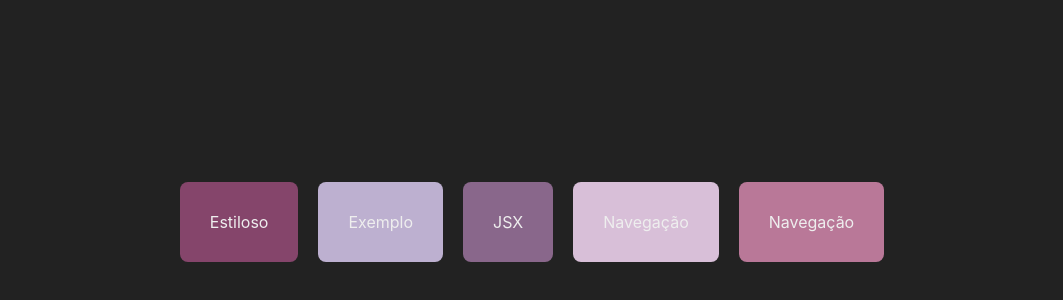
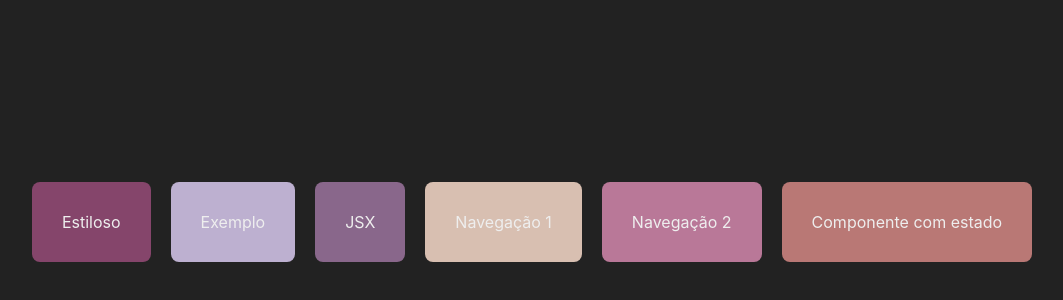
Before and after one commit to rafasarzi/nextjs, a Next.js app: page / in a window 1280 px wide. Shown: the part 178-478 px from the top of the page, without its empty margins (108-1171 px from the left). Built offline with nearby package versions, Linux system fonts and the light colour scheme.

Commit message:
feature(): add Navegador/estado

```diff
--- a/src/pages/index.jsx
+++ b/src/pages/index.jsx
@@ -12,8 +12,9 @@ export default function Home() {
       <Navegador texto="Estiloso" destino="/estiloso" cor='#85456B'/>
       <Navegador texto="Exemplo" destino="/exemplo" cor='#bdb0d0'/>
       <Navegador texto="JSX" destino="/jsx" cor='#89678B'/>
-      <Navegador texto="Navegação" destino="/navegacao" cor='#d8bfd8'/>
-      <Navegador texto="Navegação" destino="/cliente/sp-2/321" cor='#B97898'/>
+      <Navegador texto="Navegação 1" destino="/navegacao" cor='#d8bfb1'/>
+      <Navegador texto="Navegação 2" destino="/cliente/sp-2/321" cor='#B97898'/>
+      <Navegador texto="Componente com estado" destino="/estado" cor='#B97875'/>
     </div>
   )
 }
```
